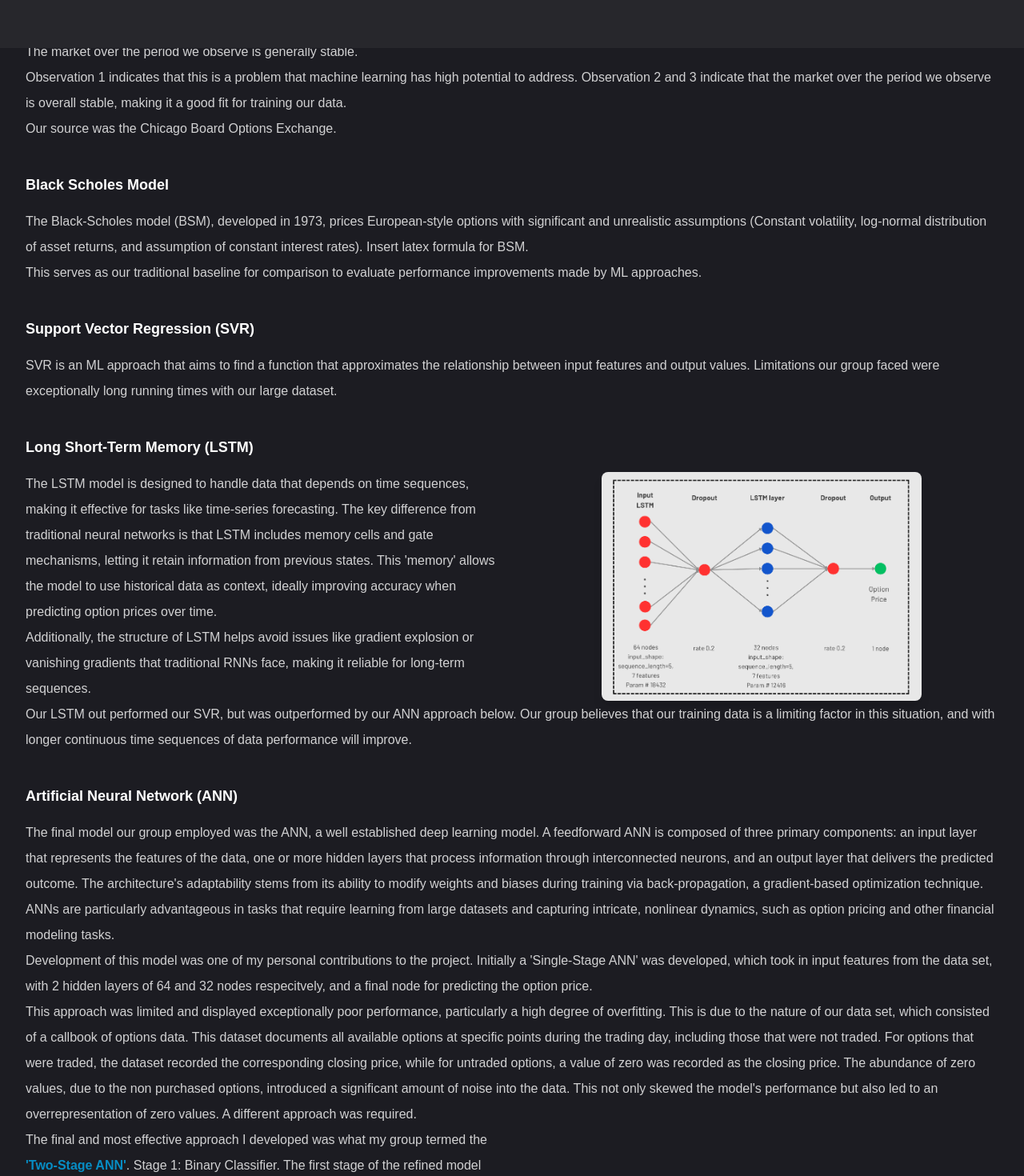
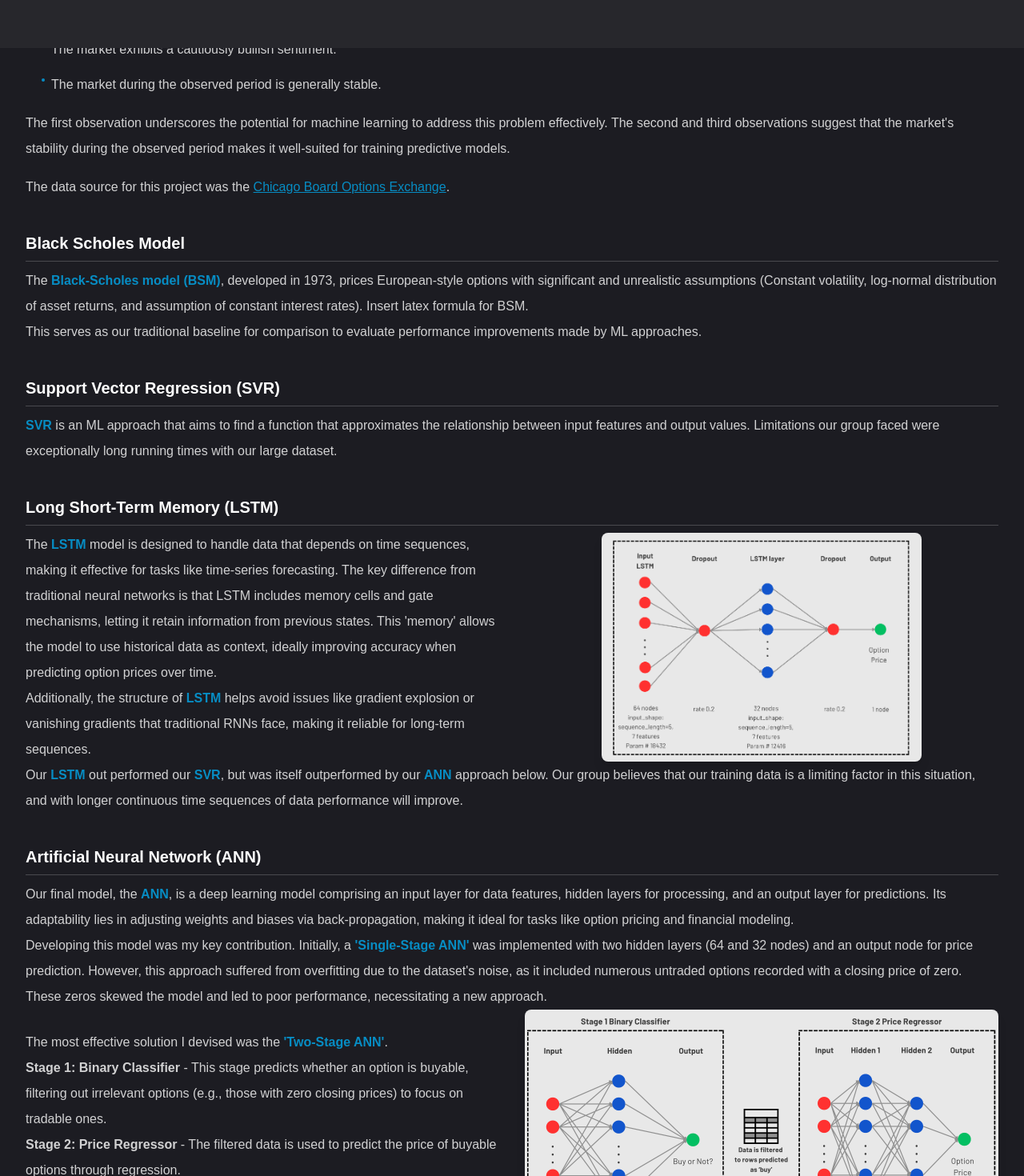
Before and after one commit to JoelSngZhenWei/portfolio_joel, a Next.js app in the folder portfolio_joel_1/: page /projects/spm in a window 1280 px wide. Shown: the part 1540-3010 px from the top of the page at 80% size. Built offline with nearby package versions, Linux system fonts and the light colour scheme.

Commit message:
pdfviewer added

```diff
--- a/portfolio_joel_1/components/OptionsDetails.tsx
+++ b/portfolio_joel_1/components/OptionsDetails.tsx
@@ -6,44 +6,54 @@ export default function OptionsDetails() {
         <div className="space-y-10">
             <section>
                 <p className="text-white/80">
-                    Options are financial derivatives that allow buyers to <Link href={'https://www.investopedia.com/terms/o/option.asp'}>blah blah blah</Link>. Accurate options pricing informs heding strategies by assessing potential risk in holding options and protecting portolios against adverse market moves, and represent key profit opportunities by revealing mispriced options in the market. As such, determining the fair value of options is a compelling problem statement. However, due to market unpredictability and complex and non-linear feature relationships, this is a notoriously difficult problem statement.
+                    Options are financial derivatives that grant buyers the right, but not the obligation, to buy or sell an asset at a predetermined price. Accurate options pricing is crucial for developing effective hedging strategies, assessing potential risks, and protecting portfolios against adverse market movements. Additionally, it creates profit opportunities by identifying mispriced options in the market. However, due to market unpredictability and the complex, non-linear relationships between features, accurately pricing options remains a significant and challenging problem.
                 </p>
                 <p className="text-white/80">
-                    The Black-Scholes model (BSM) is a widely used option pricing model that carries significant assumptions (Constant volatility, log-normal distribution of asset returns, and assumption of constant interest rates) that do not hold in a real options market, and hence cannot generalise well to the options market.
+                    The <span className="text-accent font-bold">Black-Scholes model (BSM)</span>, is a traditionally used mathematical option pricing framework, and relies on several key assumptions—constant volatility, a log-normal distribution of asset returns, and constant interest rates. These assumptions rarely hold true in real-world markets, limiting the model&apos;s ability to generalize effectively.
                 </p>
                 <p className="text-white/80">
-                    The complexity of non-linear feature relationships presents an opportunity to use ML to model and predict options prices. The ML models we used are Support Vector Regression (SVR), Long Short Term Memory Recurrent Neural Networks (LSTM), and Artificial Neural Networks (ANN).
+                    The inherent complexity of non-linear feature interactions in options pricing provides an opportunity to leverage machine learning (ML) models for better predictions. The ML models we employed include <span className="text-accent font-bold">Support Vector Regression (SVR)</span>, <span className="text-accent font-bold">Long Short-Term Memory (LSTM)</span> networks, and <span className="text-accent font-bold">Artificial Neural Networks (ANN)</span>.
                 </p>
             </section>
 
-            <section>
-                <h3 className="text-lg font-bold mb-4">Data Set</h3>
-                <p className="text-white/80">
-                    We analysed SPX and SPXW options data, with a total of 1&apos;021&apos;314 rows collected at intervals of 30 to 90 minutes from 6 trading days over a period of 4 months from July 2024 to October 2024. Our EDA exposed 3 key findings from our data:
+            <section className="">
+                <h3 className="text-xl font-bold mb-2 border-b border-white/20 pb-2">Data Set</h3>
+                <p className="text-white/80 mb-4">
+                    We analyzed SPX and SPXW options data, consisting of 1,021,314 rows collected at 30- to 90-minute intervals over
+                    six trading days across four months (July 2024 to October 2024). Our exploratory data analysis (EDA) revealed
+                    three key insights:
                 </p>
-                <ul className="text-white/80">
-                    <li>
-                        There are complex and non-linear relationships between features that are difficult to predict.
-                    </li>
-                    <li>
-                        The market is cautiously bullish.
-                    </li>
-                    <li>
-                        The market over the period we observe is generally stable.
-                    </li>
+                <ul className="text-white/80 space-y-3 mb-4 pl-5">
+                    {[
+                        "The data exhibits complex, non-linear relationships between features, making predictions challenging.",
+                        "The market exhibits a cautiously bullish sentiment.",
+                        "The market during the observed period is generally stable.",
+                    ].map((item, index) => (
+                        <li key={index} className="flex items-start">
+                            <span className="inline-block w-1 h-1 mr-2 mt-2 bg-accent rounded-full flex-shrink-0" />
+                            <span>{item}</span>
+                        </li>
+                    ))}
                 </ul>
-                <p className="text-white/80">
-                    Observation 1 indicates that this is a problem that machine learning has high potential to address. Observation 2 and 3 indicate that the market over the period we observe is overall stable, making it a good fit for training our data.
+                <p className="text-white/80 mb-4">
+                    The first observation underscores the potential for machine learning to address this problem effectively. The
+                    second and third observations suggest that the market&apos;s stability during the observed period makes it
+                    well-suited for training predictive models.
                 </p>
                 <p className="text-white/80">
-                    Our source was the <Link href={'https://www.cboe.com/data'}>Chicago Board Options Exchange</Link>.
+                    The data source for this project was the{" "}
+                    <Link href={"https://www.cboe.com/data"} className="text-accent hover:text-blue-300 underline transition-colors">
+                        Chicago Board Options Exchange
+                    </Link>
+                    .
                 </p>
             </section>
 
+
             <section>
-                <h3 className="text-lg font-bold mb-4">Black Scholes Model</h3>
+                <h3 className="text-xl font-bold mb-2 border-white/20 pb-2 border-b">Black Scholes Model</h3>
                 <p className="text-white/80">
-                    The Black-Scholes model (BSM), developed in 1973, prices European-style options with significant and unrealistic assumptions (Constant volatility, log-normal distribution of asset returns, and assumption of constant interest rates).  <span>Insert latex formula for BSM</span>.
+                    The <span className="text-accent font-bold">Black-Scholes model (BSM)</span>, developed in 1973, prices European-style options with significant and unrealistic assumptions (Constant volatility, log-normal distribution of asset returns, and assumption of constant interest rates).  <span>Insert latex formula for BSM</span>.
                 </p>
                 <p className="text-white/80">
                     This serves as our traditional baseline for comparison to evaluate performance improvements made by ML approaches.
@@ -52,20 +62,20 @@ export default function OptionsDetails() {
             </section>
 
             <section className="">
-                <h3 className="text-lg font-bold mb-4">Support Vector Regression (SVR)</h3>
+                <h3 className="text-xl font-bold mb-2 border-white/20 pb-2 border-b">Support Vector Regression (SVR)</h3>
                 <p className="text-white/80">
-                    SVR is an ML approach that aims to find a function that approximates the relationship between input features and output values. Limitations our group faced were exceptionally long running times with our large dataset.
+                    <span className="text-accent font-bold">SVR</span> is an ML approach that aims to find a function that approximates the relationship between input features and output values. Limitations our group faced were exceptionally long running times with our large dataset.
                 </p>
             </section>
 
             <div>
-                <h3 className="text-lg font-bold mb-4">Long Short-Term Memory (LSTM)</h3>
+                <h3 className="text-xl font-bold mb-2 border-b border-white/20 pb-2">Long Short-Term Memory (LSTM)</h3>
                 <section className="flex flex-col md:flex-row gap-8 items-center">
                     <div className="flex-1 order-2 lg:order-1">
                         <p className="text-white/80">
-                            The LSTM model is designed to handle data that depends on time sequences, making it effective for tasks like time-series forecasting. The key difference from traditional neural networks is that LSTM includes memory cells and gate mechanisms, letting it retain information from previous states. This &apos;memory&apos; allows the model to use historical data as context, ideally improving accuracy when predicting option prices over time.
+                            The <span className="font-bold text-accent">LSTM</span> model is designed to handle data that depends on time sequences, making it effective for tasks like time-series forecasting. The key difference from traditional neural networks is that LSTM includes memory cells and gate mechanisms, letting it retain information from previous states. This &apos;memory&apos; allows the model to use historical data as context, ideally improving accuracy when predicting option prices over time.
                             <br />
-                            Additionally, the structure of LSTM helps avoid issues like gradient explosion or vanishing gradients that traditional RNNs face, making it reliable for long-term sequences.
+                            Additionally, the structure of <span className="font-bold text-accent">LSTM</span> helps avoid issues like gradient explosion or vanishing gradients that traditional RNNs face, making it reliable for long-term sequences.
                         </p>
                     </div>
                     <div className="flex-1 flex justify-center items-center order-1 lg:order-2">
@@ -80,36 +90,33 @@ export default function OptionsDetails() {
                 </section>
                 <section>
                     <p className="text-white/80">
-                        Our LSTM out performed our SVR, but was outperformed by our ANN approach below. Our group believes that our training data is a limiting factor in this situation, and with longer continuous time sequences of data performance will improve.
+                        Our <span className="text-accent font-bold">LSTM</span> out performed our <span className="font-bold text-accent">SVR</span>, but was itself outperformed by our <span className="text-accent font-bold">ANN</span> approach below. Our group believes that our training data is a limiting factor in this situation, and with longer continuous time sequences of data performance will improve.
                     </p>
                 </section>
             </div>
 
             <div>
-                <h3 className="text-lg font-bold mb-4">Artificial Neural Network (ANN)</h3>
+                <h3 className="text-xl font-bold mb-2 border-b border-white/20 pb-2">Artificial Neural Network (ANN)</h3>
                 <section>
                     <p className="text-white/80">
-                        The final model our group employed was the ANN, a well established deep learning model. A feedforward ANN is composed of three primary components: an input layer that represents the features of the data, one or more hidden layers that process information through interconnected neurons, and an output layer that delivers the predicted outcome. The architecture&apos;s adaptability stems from its ability to modify weights and biases during training via back-propagation, a gradient-based optimization technique. ANNs are particularly advantageous in tasks that require learning from large datasets and capturing intricate, nonlinear dynamics, such as option pricing and
-                        other financial modeling tasks.
+                        Our final model, the <span className="font-bold text-accent">ANN</span>, is a deep learning model comprising an input layer for data features, hidden layers for processing, and an output layer for predictions. Its adaptability lies in adjusting weights and biases via back-propagation, making it ideal for tasks like option pricing and financial modeling.
                     </p>
                 </section>
                 <section>
                     <p className="text-white/80">
-                        Development of this model was one of my personal contributions to the project. Initially a &apos;Single-Stage ANN&apos; was developed, which took in input features from the data set, with 2 hidden layers of 64 and 32 nodes respecitvely, and a final node for predicting the option price.
-                        <br />
-                        This approach was limited and displayed exceptionally poor performance, particularly a high degree of overfitting. This is due to the nature of our data set, which consisted of a callbook of options data. This dataset documents all available options at specific points during the trading
-                        day, including those that were not traded. For options that were traded, the dataset recorded the corresponding closing price, while for untraded options, a value of zero was recorded as the closing price. The abundance of zero values,
-                        due to the non purchased options, introduced a significant amount of noise into the data. This not only skewed the model&apos;s performance but also led to an overrepresentation of zero values. A different approach was required.
+                        Developing this model was my key contribution. Initially, a <span className="text-accent font-bold">&apos;Single-Stage ANN&apos;</span> was implemented with two hidden layers (64 and 32 nodes) and an output node for price prediction. However, this approach suffered from overfitting due to the dataset&apos;s noise, as it included numerous untraded options recorded with a closing price of zero. These zeros skewed the model and led to poor performance, necessitating a new approach.
                     </p>
                 </section>
                 <section className="flex flex-col md:flex-row gap-8 items-center ">
                     <div className="flex-1 order-2 lg:order-1">
                         <p className="text-white/80">
-                            The final and most effective approach I developed was what my group termed the <span className="text-accent font-bold">&apos;Two-Stage ANN&apos;</span>.
-                            Stage 1: Binary Classifier. The first stage of the refined model focuses on a binary classification task, where
-                            the model is trained to predict whether an option is likely to be buyable. In the context of our data, an option is considered buyable if it has a significant probability of being purchased. This stage helps filter out options that are unlikely to be traded, based on historical data and certain features that may indicate whether an option is typically exercised. By classifying options as either buyable or not buyable, this stage serves to pre-process the data by eliminating options with no real trading potential (those with a closing price of zero, for example). Only rows of data that are identified as buyable move forward to the second stage for price prediction, ensuring that the model focuses only on relevant data and avoids training on unpurchased options.
-                            Stage 2: Price Regressor. In the second stage, the ANN model conducts a regression task specifically for the buyable options identified in Stage 1. The goal of this stage is to predict the price of each option that is classified as likely to be exercised. This involves taking the features of the options that passed through the first stage and using them to predict the continuous value of the option&apos;s price.
-                            By separating the classification and regression tasks into two distinct stages, the model is able to learn more effectively, with the first stage helping to filter the data and the second stage focusing solely on price prediction for options that are most relevant. This approach mitigates the problem of overfitting to irrelevant data, as the training process is now more focused and efficient.
+                            The most effective solution I devised was the <span className="text-accent font-bold">&apos;Two-Stage ANN&apos;</span>.
+                            <br />
+                            <span className="font-bold">Stage 1: Binary Classifier</span> - This stage predicts whether an option is buyable, filtering out irrelevant options (e.g., those with zero closing prices) to focus on tradable ones.
+                            <br />
+                            <span className="font-bold">Stage 2: Price Regressor</span> - The filtered data is used to predict the price of buyable options through regression.
+                            <br />
+                            By separating classification and regression, this approach improves focus, reduces overfitting, and enhances efficiency.
                         </p>
                     </div>
                     <div className="flex-1 flex justify-center items-center order-1 lg:order-2">
@@ -122,7 +129,9 @@ export default function OptionsDetails() {
                         />
                     </div>
                 </section>
+
                 <section>
+                    <h3 className="text-xl font-bold mb-2 border-b border-white/20 pb-2">Results</h3>
                     <p>
 
                     </p>
@@ -131,7 +140,7 @@ export default function OptionsDetails() {
 
             {/* conclusions */}
             <section>
-                <h3 className="text-lg font-bold mb-4">Conclusion</h3>
+                <h3 className="text-xl font-bold mb-2 border-b border-white/20 pb-2">Conclusion</h3>
                 <p className="text-white/80">
                     Our research demonstrated that machine learning models, particularly the hybrid ANN approach, can
                     significantly improve options pricing accuracy compared to traditional methods. By leveraging SVR, LSTM, and
```
